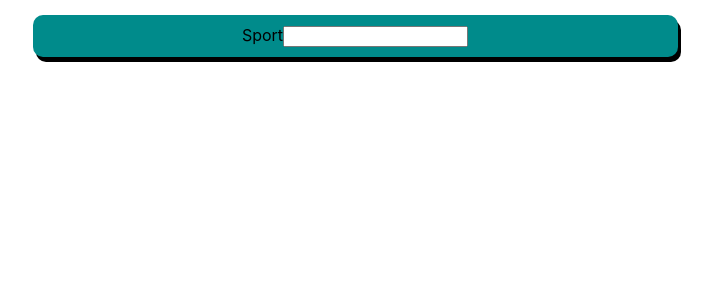
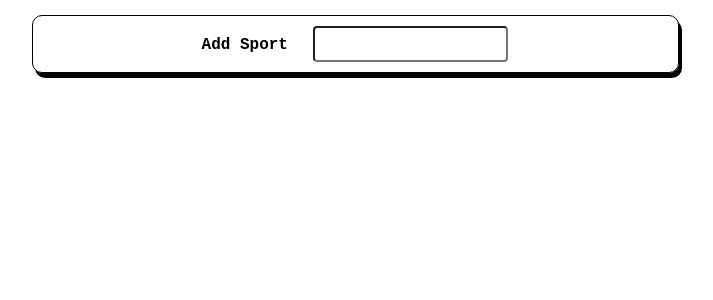
Before and after one commit to AnirupPat/reactjs-sports-deck, a React (Create React App) app: page / in a window 1280 px wide. Shown: the top 300 px of the page, without its empty margins (285-998 px from the left). Built offline with nearby package versions, Linux system fonts and the light colour scheme.

Commit message:
Styling of Input component

```diff
--- a/src/components/UI/Card/Card.module.css
+++ b/src/components/UI/Card/Card.module.css
@@ -1,6 +1,7 @@
 .card {
-    background-color: #008B8B;
+    /* background-color: #008B8B; */
     border-radius: 10px;
     box-shadow: 3px 5px black;
     padding: 10px;
+    border: 1px solid black;
 }
--- /dev/null
+++ b/src/components/UI/Input/Input.js
@@ -0,0 +1,12 @@
+import classes from "./Input.module.css";
+
+const Input = (props) => {
+  return (
+    <div className={classes.control}>
+      <label>Add Sport</label>
+      <input />
+    </div>
+  );
+};
+
+export default Input;
--- /dev/null
+++ b/src/components/UI/Input/Input.module.css
@@ -0,0 +1,23 @@
+.control {
+
+}
+
+.control label {
+    margin-right: 25px;
+    font-weight: bold;
+    font-size: 16px;
+    font-family: monospace;
+}
+
+.control input {
+    width: 30%;
+    height: 30px;
+    border-radius: 4px;
+    position: relative;
+    background-color: rgba(255,255,255,0.3);
+    transition: 0.3s all;
+  }
+  .control input:hover {
+    background-color: rgba(255, 255, 255, 0.45);
+    box-shadow: 0px 4px 20px 0px rgba(0, 0, 0, 0.05);
+  }
--- a/src/components/addSports/AddSportForm.js
+++ b/src/components/addSports/AddSportForm.js
@@ -1,11 +1,9 @@
 import classes from "./AddSportForm.module.css";
+import Input from '../UI/Input/Input';
 
 const AddSportForm = (props) => {
   return (
-    <div>
-      <label>Sport</label>
-      <input />
-    </div>
+    <Input />
   );
 };
 
```
